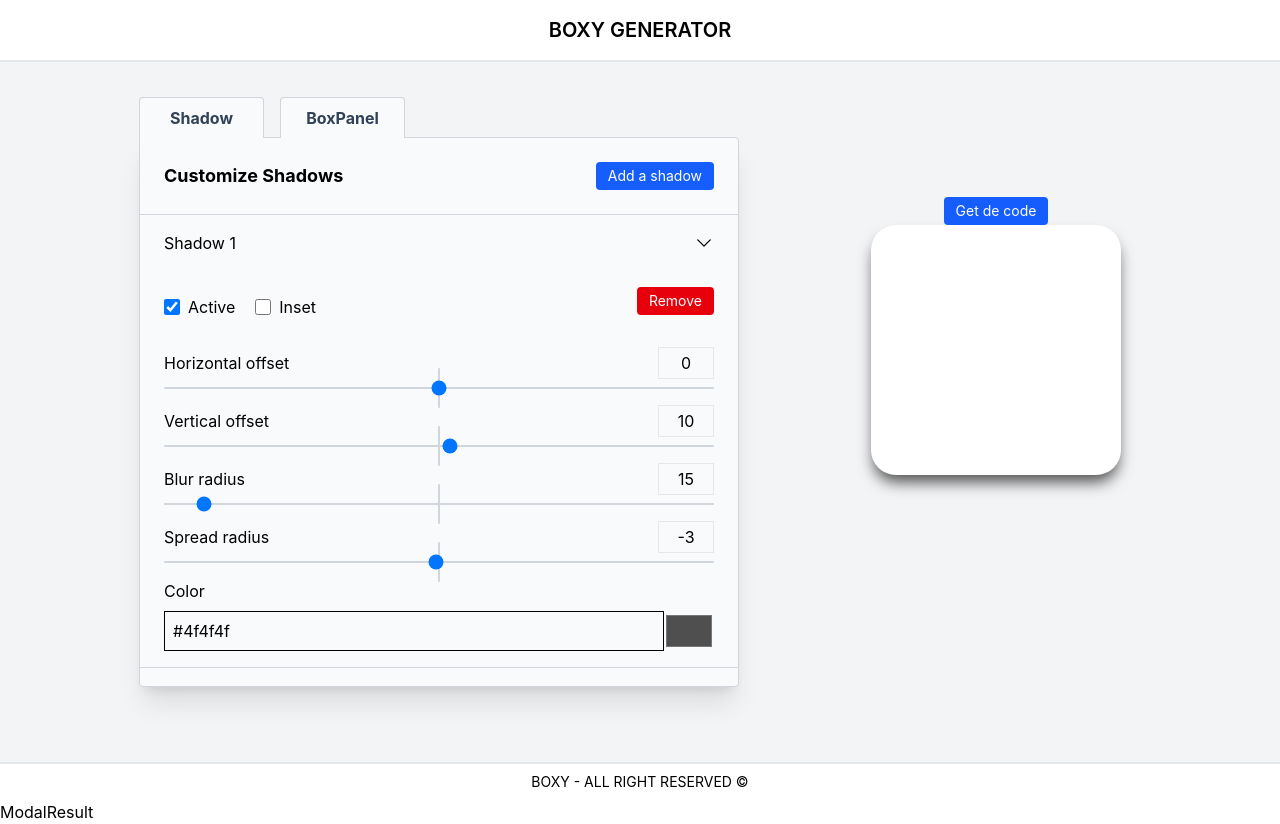
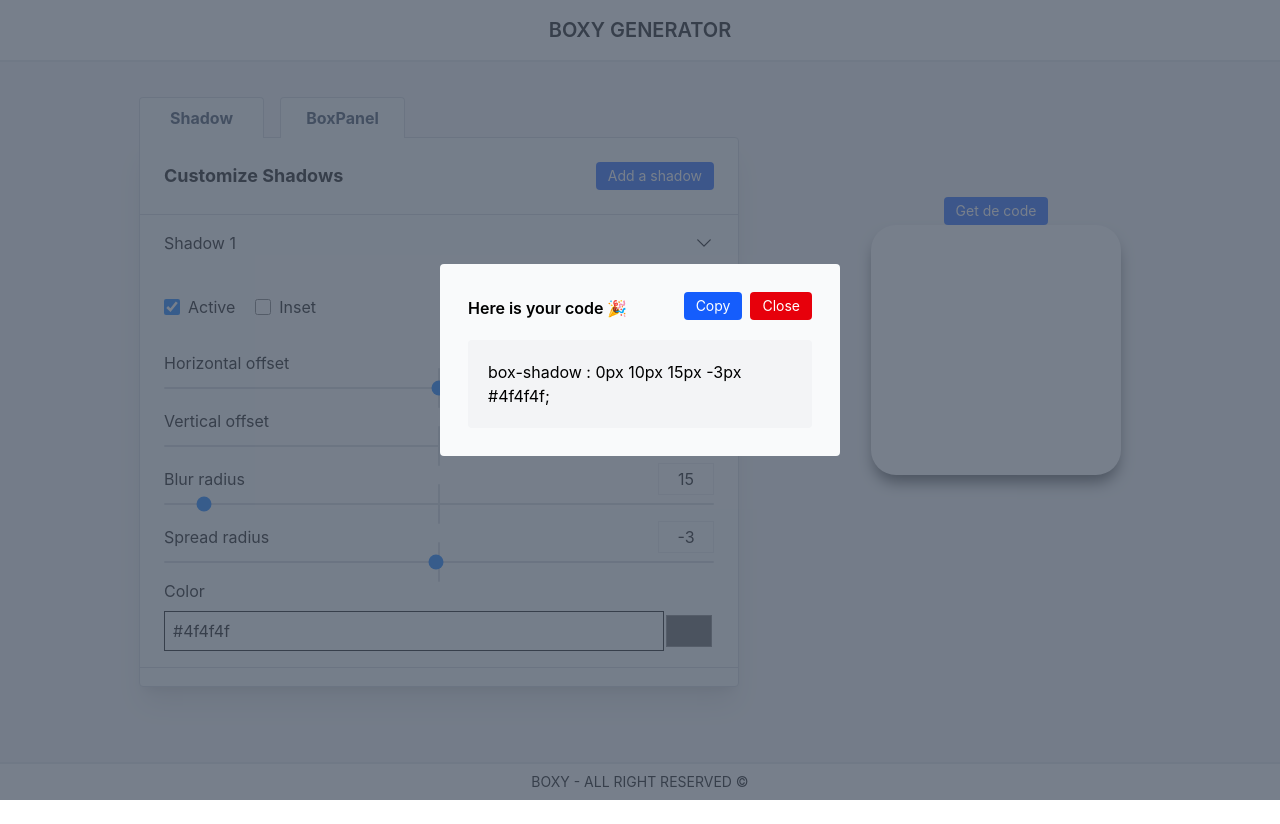
Before and after one commit to cordrink/react-boxy_generator, a React (Vite) app: page / in a window 1280 px wide. Both pictures are taken after a click on the button "Get de code". After the commit the page ends 800 px from the top, so only its background shows below. Built offline with nearby package versions, Linux system fonts and the light colour scheme.

Commit message:
style: Creation du contenu de la modal

```diff
--- a/src/layouts/Visualization/Modal/ModalBtn.jsx
+++ b/src/layouts/Visualization/Modal/ModalBtn.jsx
@@ -4,7 +4,6 @@
 
 export const ModalBtn = () => {
     const [showModal, setShowModal] = useState(false);
-
 
     return (
         <>
--- a/src/layouts/Visualization/Modal/ModalResult.jsx
+++ b/src/layouts/Visualization/Modal/ModalResult.jsx
@@ -1,5 +1,30 @@
-export const ModalResult = () => {
+import getBoxShadowValue from "../../../utils/getBoxShadowValue.js";
+import {useSelector} from "react-redux";
+
+export const ModalResult = ({closeModal}) => {
+    const shadowValue = useSelector(state => state.shadows)
+
     return (
-        <>ModalResult</>
+        <div onClick={closeModal} className={"fixed z-10 inset-0 flex items-center justify-center bg-gray-600/75"}>
+            <div
+                onClick={e => e.stopPropagation()}
+                className={"max-w-[400px] rounded p-7 bg-gray-50 mb-[10vh]"}
+            >
+                <div className={"flex items-end mb-5"}>
+                    <p className={"font-semibold mr-5"}>Here is your code 🎉</p>
+                    <button
+                        className={"ml-auto mr-2 text-sm bg-blue-600 text-white hover:bg-blue-700 py-1 px-3 rounded"}
+                    >Copy</button>
+                    <button
+                        onClick={closeModal}
+                        className={"text-sm bg-red-600 text-white hover:bg-red-700 py-1 px-3 rounded"}
+                    >Close</button>
+                </div>
+                <p className={"rounded bg-gray-100 p-5"}>
+                    <span>box-shadow : </span>
+                    <span>{getBoxShadowValue(shadowValue)}</span>
+                </p>
+            </div>
+        </div>
     )
 }
```
Also changed, not shown: src/layouts/Visualization/Visualization.jsx (+10 -8 lines).
